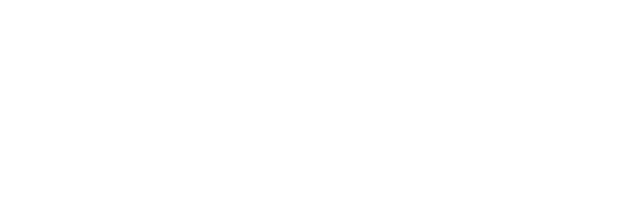
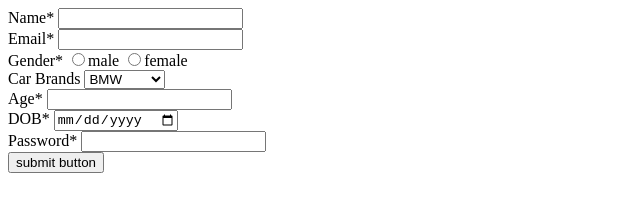
Before and after one commit to acciojob/signup-form-car-1511ish, a website: page main.html in a window 1280 px wide. Shown: the whole page, without its empty margins (0-640 px from the left). Drawn offline with Linux system fonts and the light colour scheme.

Commit message:
created a submission

```diff
--- a/main.html
+++ b/main.html
@@ -9,7 +9,60 @@
 <body>
 	<!-- the entire body must be written by student -->
     <script type="text/javascript" src="./script.js">
-</script>
+    </script>
+
+	<form method="post" >
+		<div>
+			<label for="name">Name*</label>
+			<input type="text" id="name" required>
+		</div>
+		<div>
+			<label for="email">Email*</label>
+			<input type="email" id="email" required>
+		</div>
+		<div>
+			<label for="gender">
+				Gender*
+			</label>
+			<input type="radio" name="gender" required>male
+			<input type="radio" name="gender" required>female
+		</div>
+		<div>
+			<label for="cars">
+				Car Brands
+			</label>
+			<select id="cars">
+				<option>
+					BMW
+				</option>
+				<option>
+					Audi
+				</option>
+				<option>
+					Mercedez
+				</option>
+			</select>
+		</div>
+		<div>
+			<label for="age">
+				Age*
+			</label>
+			<input type="number" id="age" required>
+		</div>
+		<div>
+			<label for="dob">
+				DOB*
+			</label>
+			<input type="date" id="dob" required>
+		</div>
+		<div>
+			<label for="password">Password*</label>
+			<input type="password" id="password" required>
+		</div>
+		<div>
+			<button type="submit">submit button</button>
+		</div>
+	</form>
 
 </body>
 
```
